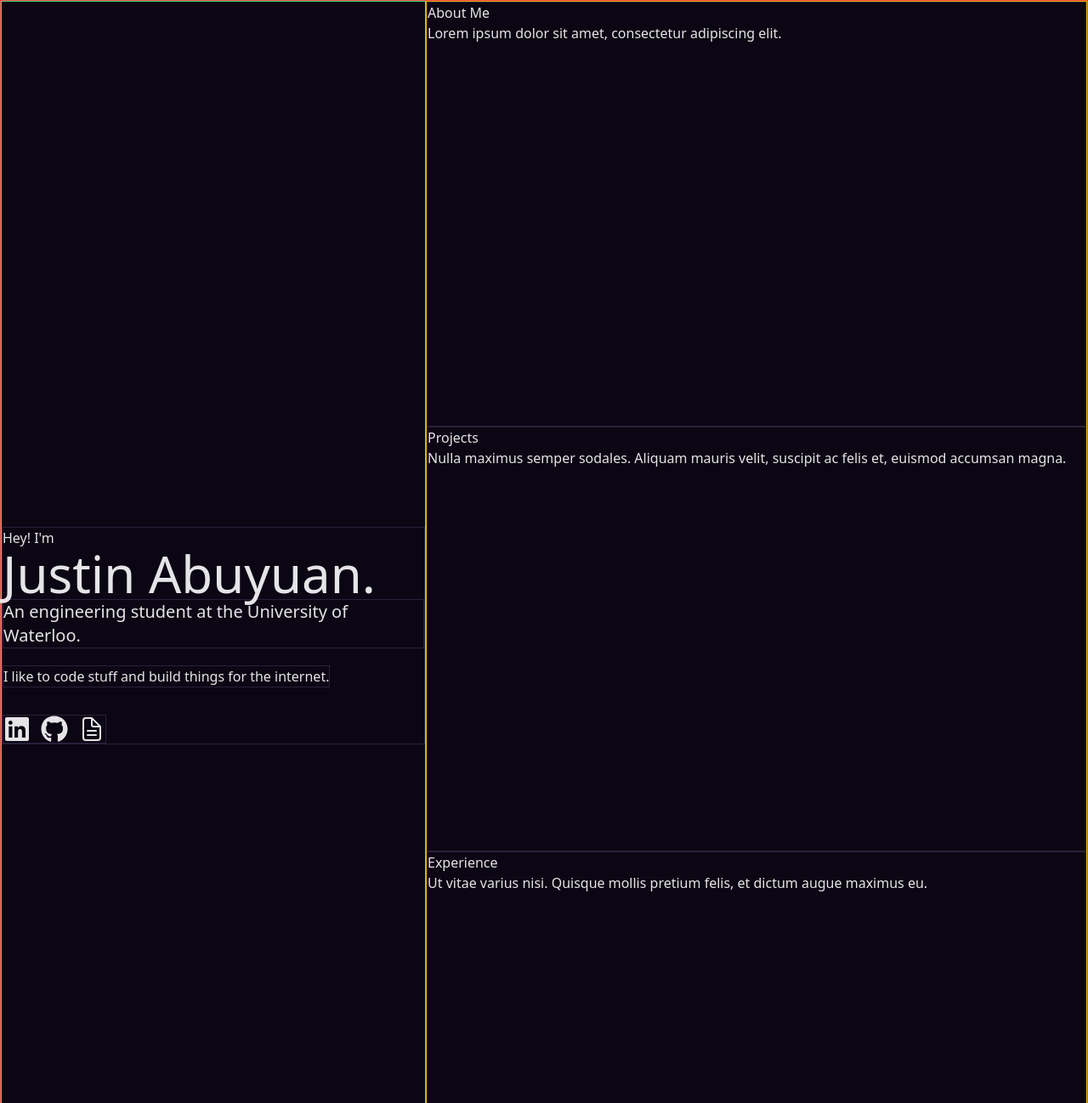
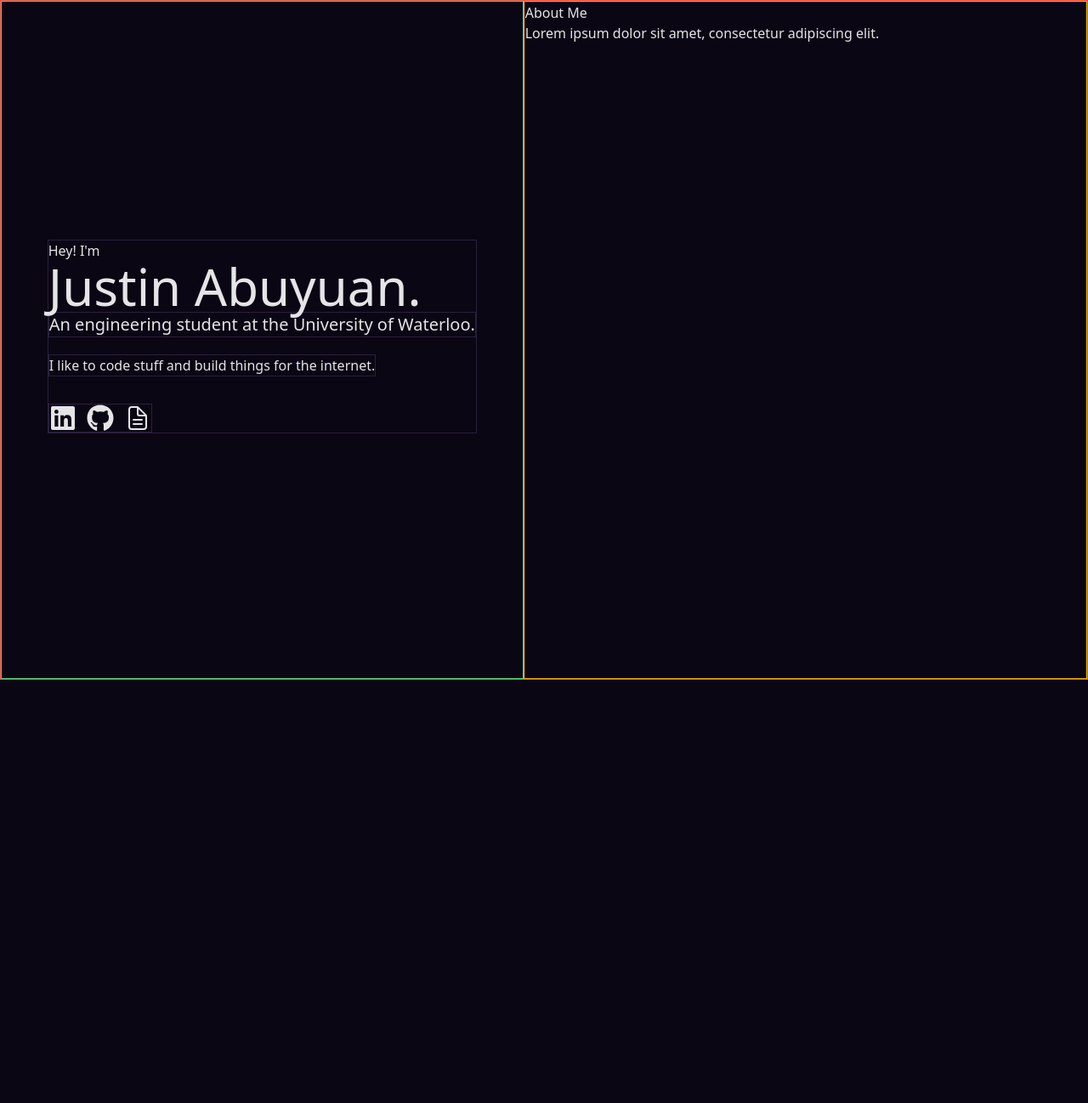
Before and after one commit to jasooh/portfolio-v.3, a Next.js app: page / in a window 1280 px wide. Shown: the top 1298 px of the page at 85% size. After the commit the page ends 800 px from the top, so only its background shows below. Built offline with nearby package versions, Linux system fonts and the light colour scheme.

Commit message:
SCROLLING WORKS YESSS

```diff
--- a/src/app/(app)/page.tsx
+++ b/src/app/(app)/page.tsx
@@ -18,16 +18,20 @@ export default function Home() {
   const scrollRef = useRef(null)
 
   // Scroll
-  const { scrollYProgress } = useScroll()
+  const { scrollYProgress } = useScroll(
+    {
+      container: scrollRef,
+    },
+  )
   const width = useSpring(
-    useTransform(scrollYProgress, [0, 0.1], ['600%', '500%']),
-    { stiffness: 100, damping: 20 },
+    useTransform(scrollYProgress, [0, 0.5], ['700%', '500%']),
+    { stiffness: 100, damping: 15 },
   )
 
   return (
-    <main className="w-full">
+    <main className="w-full h-screen">
       {/* Grouped Header and Sections */}
-      <section aria-labelledby="main-content" className="flex flex-row border-red-500 border">
+      <section aria-labelledby="main-content" className="h-full flex flex-row border-red-500 border">
         {/* Hero Section */}
         {/* TODO: Add fade in transition for this section */}
         {/* Name */}
@@ -62,21 +66,21 @@ export default function Home() {
 
         {/* Portfolio content */}
         {/* TODO: use scroll area to make this show portfolio content */}
-        <div className="flex-grow flex flex-col border border-yellow-500">
+        <div ref={scrollRef} className="flex-grow flex flex-col border border-yellow-500 h-full overflow-scroll">
           {/* About Section */}
-          <section id="about" aria-labelledby="about-heading" className="w-full border h-[500px]">
+          <section id="about" aria-labelledby="about-heading" className="w-full border min-h-screen">
             <h2 id="about-heading">About Me</h2>
             <p>Lorem ipsum dolor sit amet, consectetur adipiscing elit.</p>
           </section>
 
           {/* Projects Section */}
-          <section id="projects" aria-labelledby="projects-heading" className="w-full border h-[500px]">
+          <section id="projects" aria-labelledby="projects-heading" className="w-full border min-h-[500px]">
             <h2 id="projects-heading">Projects</h2>
             <p>Nulla maximus semper sodales. Aliquam mauris velit, suscipit ac felis et, euismod accumsan magna.</p>
           </section>
 
           {/* Experience Section */}
-          <section id="experience" aria-labelledby="experience-heading" className="w-full border h-[500px]">
+          <section id="experience" aria-labelledby="experience-heading" className="w-full border min-h-[500px]">
             <h2 id="experience-heading">Experience</h2>
             <p>Ut vitae varius nisi. Quisque mollis pretium felis, et dictum augue maximus eu.</p>
           </section>
```
